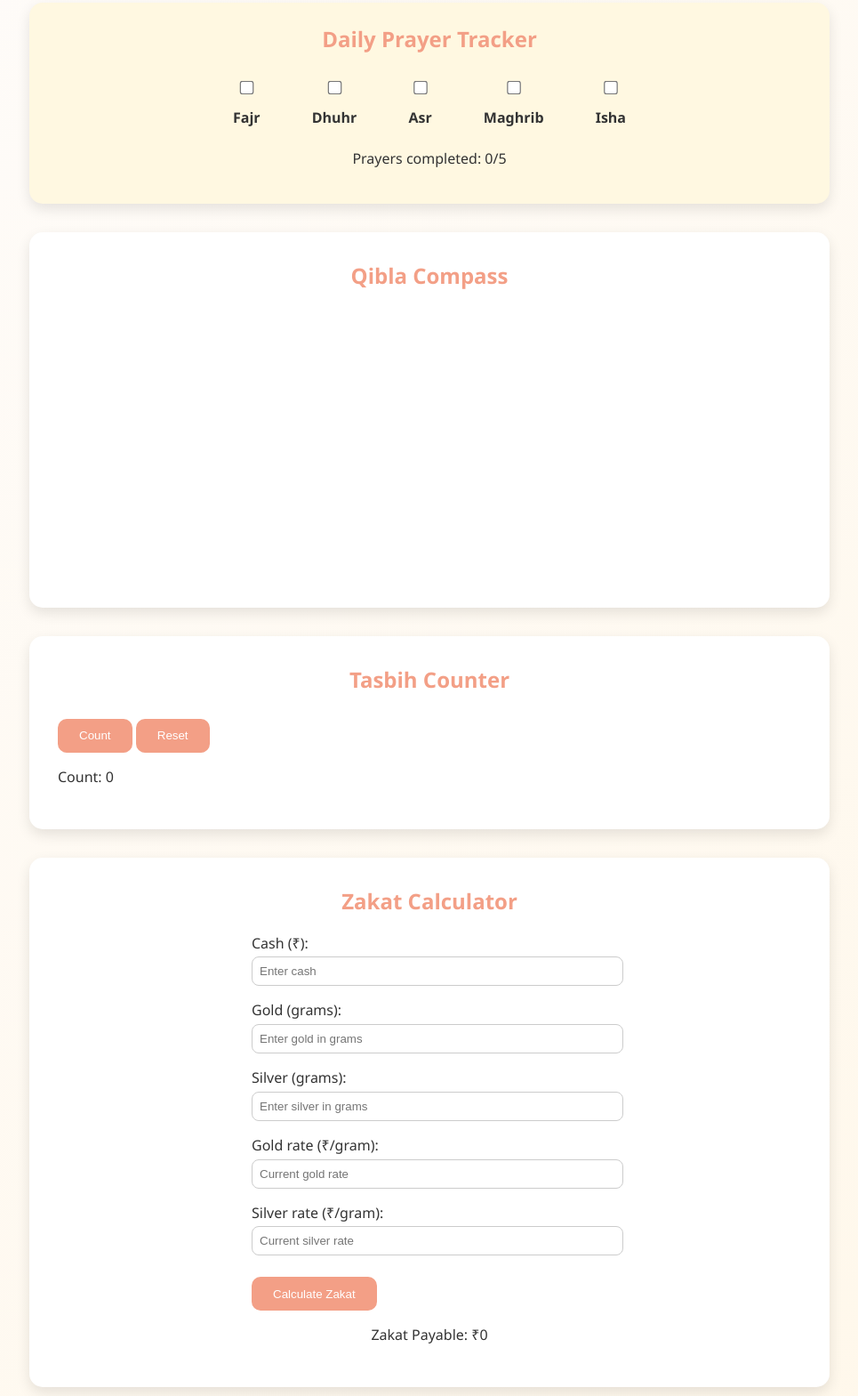
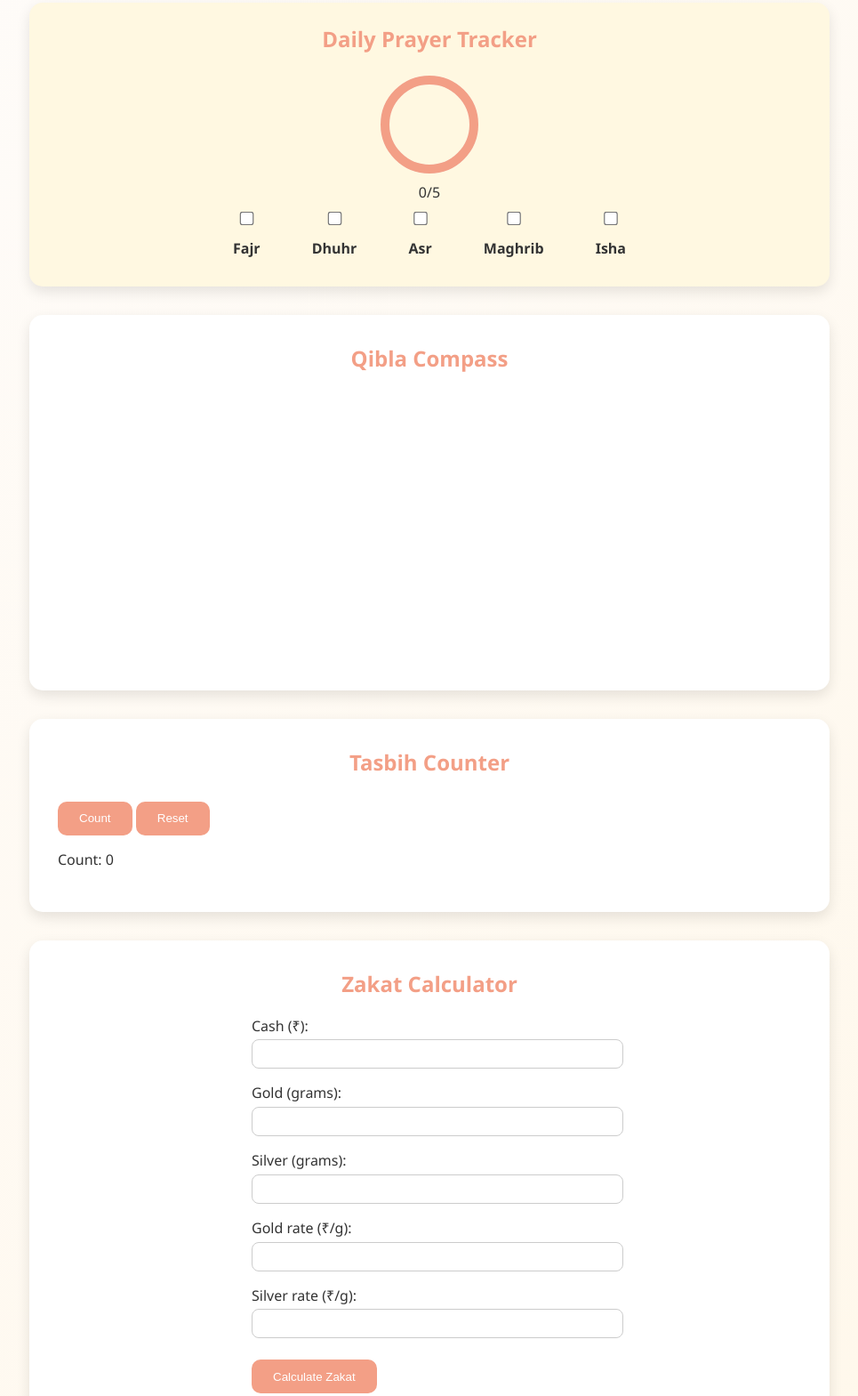
Before and after one commit to m7-bytes/Deenik, a plain HTML site: page index.html in a window 1280 px wide. Shown: the part 426-1995 px from the top of the page at 89% size, without its empty margins (157-1122 px from the left). Drawn offline with nearby package versions, Linux system fonts and the light colour scheme; no server answers.

Commit message:
Update index.html

```diff
--- a/index.html
+++ b/index.html
@@ -8,7 +8,6 @@
 <script src="https://cdnjs.cloudflare.com/ajax/libs/axios/1.4.0/axios.min.js"></script>
 </head>
 <body>
-  <!-- HEADER -->
 <header>
   <div class="logo-title">
     <img src="logo.png" alt="Deenik Logo" class="logo">
@@ -20,16 +19,23 @@
 </header>
 
 <main>
-    <!-- PRAYER TIMINGS -->
-    <section id="namaz-timings">
+  <!-- Prayer Timings -->
+  <section class="card" id="namaz-timings">
     <h2>Today's Prayer Timings</h2>
     <div id="timings" class="timings-3d"></div>
     <div id="next-prayer-timer"></div>
   </section>
 
-    <!-- DAILY PRAYER TRACKER -->
-    <section id="daily-prayers">
+  <!-- Daily Prayer Tracker -->
+  <section class="card" id="daily-prayers">
     <h2>Daily Prayer Tracker</h2>
+    <div class="progress-ring">
+      <svg width="120" height="120">
+        <circle class="ring-bg" stroke="#f3f3f3" stroke-width="10" fill="transparent" r="50" cx="60" cy="60"/>
+        <circle class="ring" stroke="#f39f86" stroke-width="10" fill="transparent" r="50" cx="60" cy="60"/>
+      </svg>
+      <div class="progress-text"><span id="prayersCompleted">0</span>/5</div>
+    </div>
     <form id="prayerTracker">
       <label><input type="checkbox" id="FajrCheck"> Fajr</label>
       <label><input type="checkbox" id="DhuhrCheck"> Dhuhr</label>
@@ -37,17 +43,16 @@
       <label><input type="checkbox" id="MaghribCheck"> Maghrib</label>
       <label><input type="checkbox" id="IshaCheck"> Isha</label>
     </form>
-      <p>Prayers completed: <span id="prayersCompleted">0</span>/5</p>
   </section>
 
-    <!-- QIBLA COMPASS -->
-    <section id="qibla">
+  <!-- Qibla Compass -->
+  <section class="card" id="qibla">
     <h2>Qibla Compass</h2>
     <canvas id="qiblaCanvas" width="300" height="300"></canvas>
   </section>
 
-    <!-- TASBIH COUNTER -->
-    <section id="tasbih">
+  <!-- Tasbih Counter -->
+  <section class="card" id="tasbih">
     <h2>Tasbih Counter</h2>
     <div class="tasbih-controls">
       <button id="tasbihBtn">Count</button>
@@ -56,38 +61,28 @@
     <p>Count: <span id="tasbihCount">0</span></p>
   </section>
 
-    <!-- ZAKAT CALCULATOR -->
-    <section id="zakat">
+  <!-- Zakat Calculator -->
+  <section class="card" id="zakat">
     <h2>Zakat Calculator</h2>
     <div class="zakat-inputs">
-        <label for="cash">Cash (₹):</label>
-        <input type="number" id="cash" placeholder="Enter cash">
-
-        <label for="gold">Gold (grams):</label>
-        <input type="number" id="gold" placeholder="Enter gold in grams">
-
-        <label for="silver">Silver (grams):</label>
-        <input type="number" id="silver" placeholder="Enter silver in grams">
-
-        <label for="goldRate">Gold rate (₹/gram):</label>
-        <input type="number" id="goldRate" placeholder="Current gold rate">
-
-        <label for="silverRate">Silver rate (₹/gram):</label>
-        <input type="number" id="silverRate" placeholder="Current silver rate">
-
+      <label>Cash (₹):<input type="number" id="cash"></label>
+      <label>Gold (grams):<input type="number" id="gold"></label>
+      <label>Silver (grams):<input type="number" id="silver"></label>
+      <label>Gold rate (₹/g):<input type="number" id="goldRate"></label>
+      <label>Silver rate (₹/g):<input type="number" id="silverRate"></label>
       <button id="calcZakat">Calculate Zakat</button>
     </div>
     <p>Zakat Payable: ₹<span id="zakatResult">0</span></p>
   </section>
 
-    <!-- HIJRI CALENDAR -->
-    <section id="hijri">
+  <!-- Hijri Calendar -->
+  <section class="card" id="hijri">
     <h2>Hijri Calendar</h2>
     <p id="hijriDate"></p>
   </section>
 
-    <!-- QUOTE OF THE DAY -->
-    <section id="quote">
+  <!-- Quote of the Day -->
+  <section class="card" id="quote">
     <h2>Quote of the Day</h2>
     <p id="quoteText">Loading...</p>
   </section>
```
Lines whose indentation alone changed are shown as unchanged.
